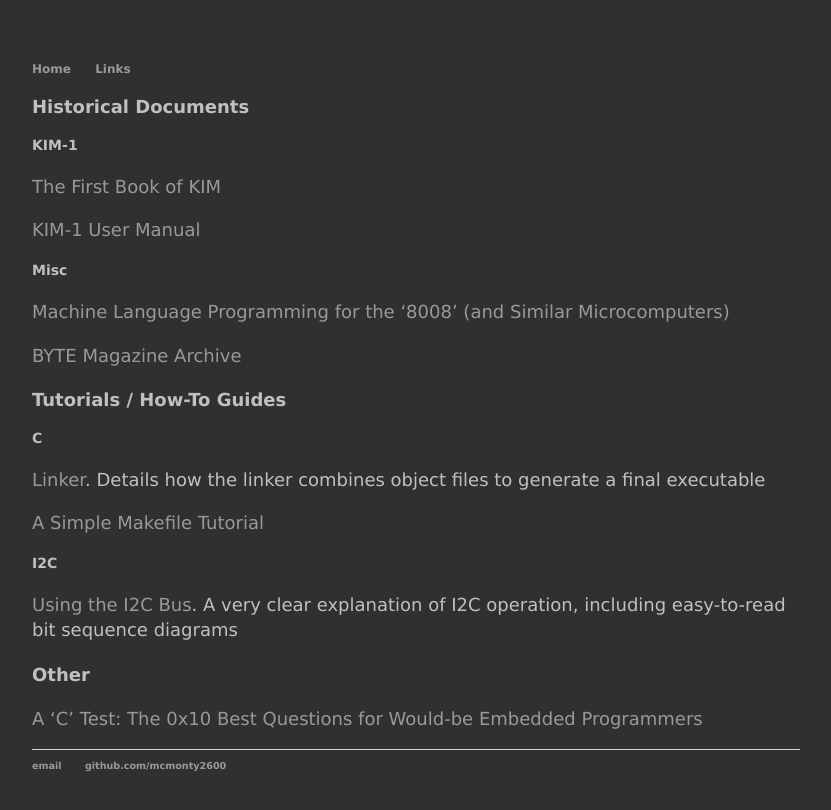
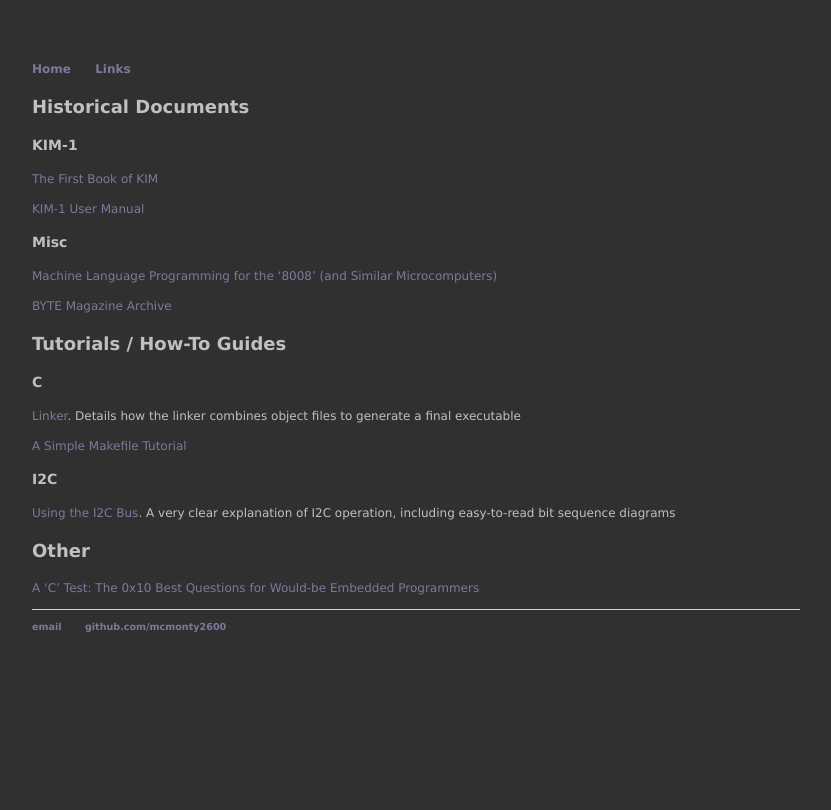
Before and after one commit to mcmonty2600/mcmonty2600.github.io, a Jekyll site: the page built from links/index.md, in a window 1280 px wide. Shown: the top 810 px of the page, without its empty margins (224-1055 px from the left). Built offline with Jekyll 4.4.1, drawn with Linux system fonts in a browser that asks for light colours.

Commit message:
Update main.css

```diff
--- a/css/main.css
+++ b/css/main.css
@@ -7,6 +7,11 @@
     font-size : 9pt;
     font-family : verdana;
     line-height: 1.5;
+}
+p {
+    font-size:9pt;
+    line-height: 1.5;
+    color:#c0c0c0;
 }
 nav {
     color:#00E436;
@@ -23,7 +28,7 @@
 }
 a {
     text-decoration: none;
-    color: #999;
+    color: #83769C;
 }
 a:hover {
     text-decoration: underline;
@@ -33,11 +38,6 @@
     font-size: 3em;
     font-family:verdana;
     color : #29ADFF;
-}
-p {
-    font-size: 1.5em;
-    line-height: 1.4em;
-    color:#c0c0c0;
 }
 footer {
     border-top: 1px solid #d5d5d5;
```
